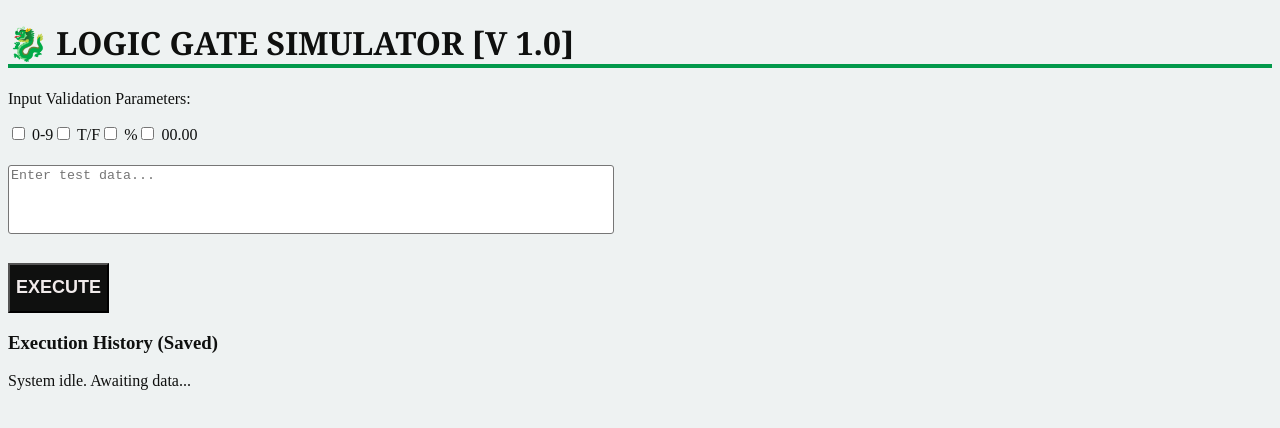
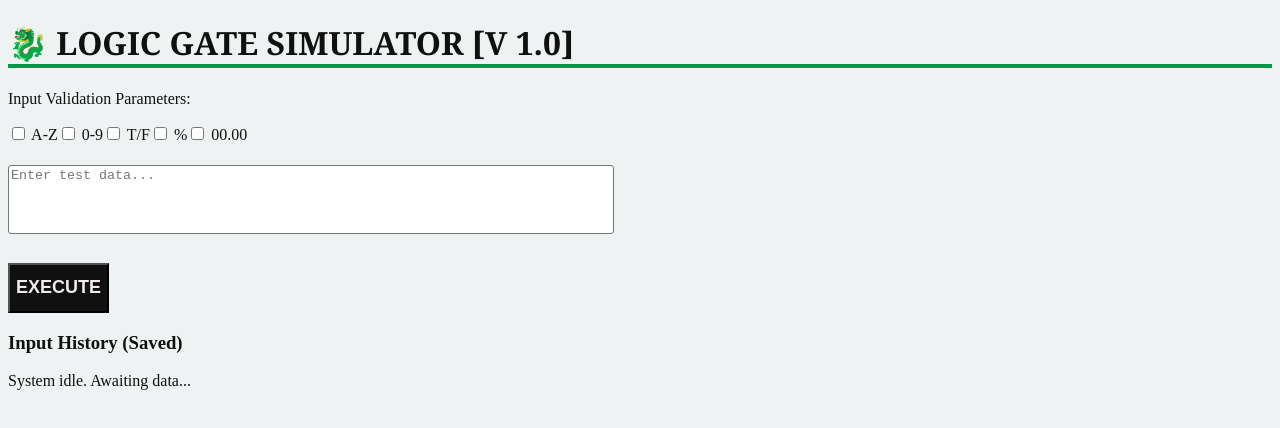
Before and after one commit to amcpc4k-maker/Logic-Gate-Simulator, a React (Vite) app: page / in a window 1280 px wide. Shown: the top 428 px of the page. Built offline with nearby package versions, Linux system fonts and the light colour scheme.

Commit message:
added logic for inputs

```diff
--- a/src/App.jsx
+++ b/src/App.jsx
@@ -11,7 +11,7 @@ function App() {
     decimal: false
   });
 
-  // Load saved history from localStorage on startup
+  // Load saved history from localStorage on startup in Vercel
   const [history, setHistory] = useState(() => {
     const saved = localStorage.getItem('logic_history');
     return saved ? JSON.parse(saved) : [];
@@ -32,6 +32,7 @@ function App() {
 
   const toggleRule = (rule) => setRules(prev => ({ ...prev, [rule]: !prev[rule] }));
 
+
   return (
     <div className="container">
       <h1 className='HeaderTxt'> 🐉 LOGIC GATE SIMULATOR [V 1.0]</h1>
@@ -39,6 +40,7 @@ function App() {
       <form onSubmit={handleExecute} className="control-panel">
         <p>Input Validation Parameters:</p>
         <div className="checkbox-row">
+          <label><input type='checkbox' checked={rules.chars} onChange={() => toggleRule('chars')} /> A-Z</label>
           <label><input type='checkbox' checked={rules.digits} onChange={() => toggleRule('digits')} /> 0-9</label>
           <label><input type='checkbox' checked={rules.boolean} onChange={() => toggleRule('boolean')} /> T/F</label>
           <label><input type='checkbox' checked={rules.percent} onChange={() => toggleRule('percent')} /> %</label>
@@ -55,7 +57,7 @@ function App() {
       </form>
 
       <div className="log-container">
-        <h3>Execution History (Saved)</h3>
+        <h3>Input History (Saved)</h3>
         <div className="log-list">
           {history.length === 0 ? (
             <p className="placeholder">System idle. Awaiting data...</p>
--- a/src/logicHandler.js
+++ b/src/logicHandler.js
@@ -1,9 +1,12 @@
+
+
 export const validateInput = (text, rules) => {
   const results = [];
   const timestamp = new Date().toLocaleTimeString();
 
   // Logic checks
   if (rules.digits && /^[0-9]+$/.test(text)) results.push("NUMERIC");
+  if (rules.chars && /^[A-Z]+$/.test(text)) results.push("CHARACTERS");
   if (rules.boolean && /^(true|false|t|f)$/i.test(text)) results.push("BOOLEAN");
   if (rules.percent && text.includes('%')) results.push("PERCENTAGE");
   if (rules.decimal && /^\d+\.\d{2}$/.test(text)) results.push("DECIMAL");
```
